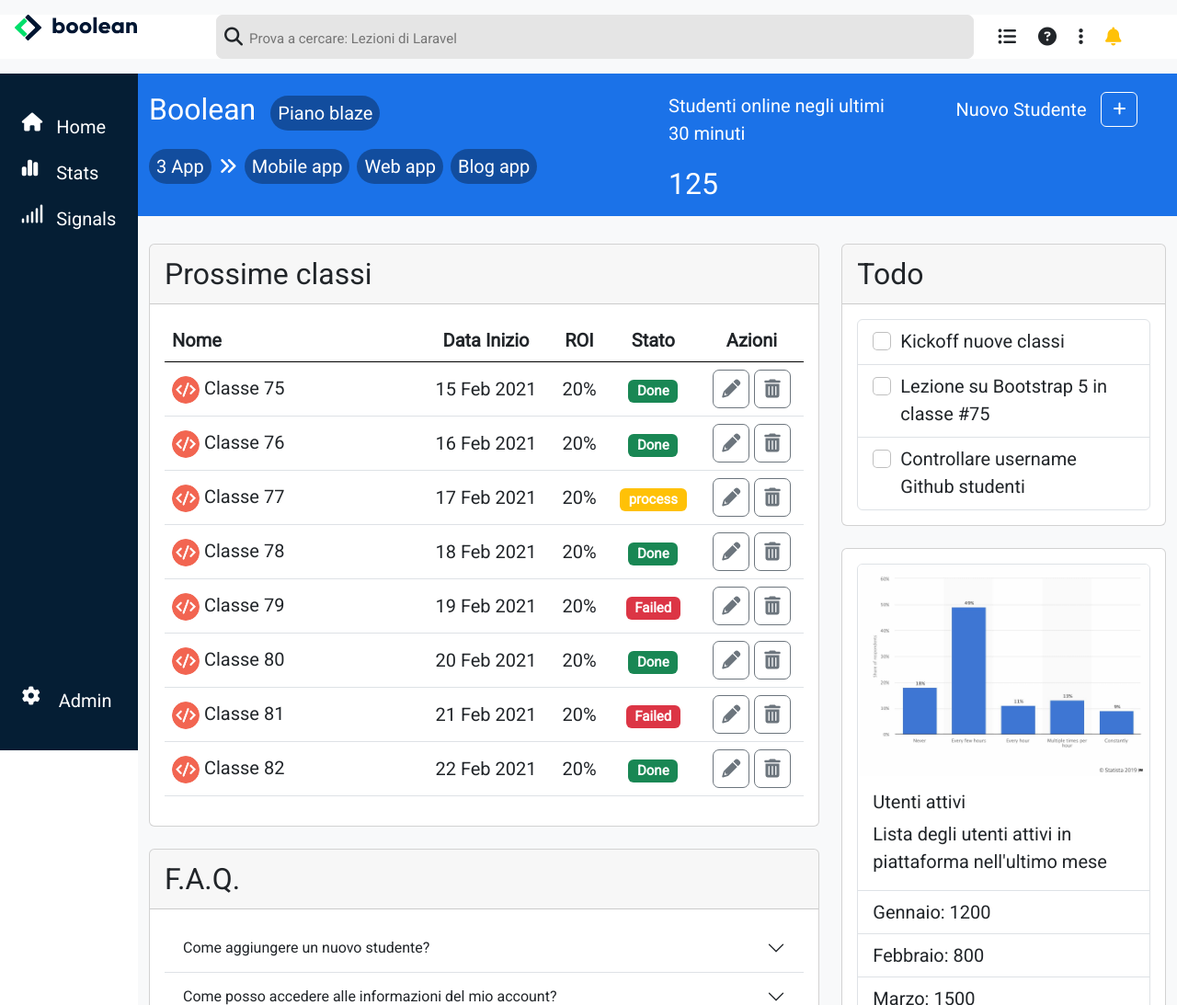
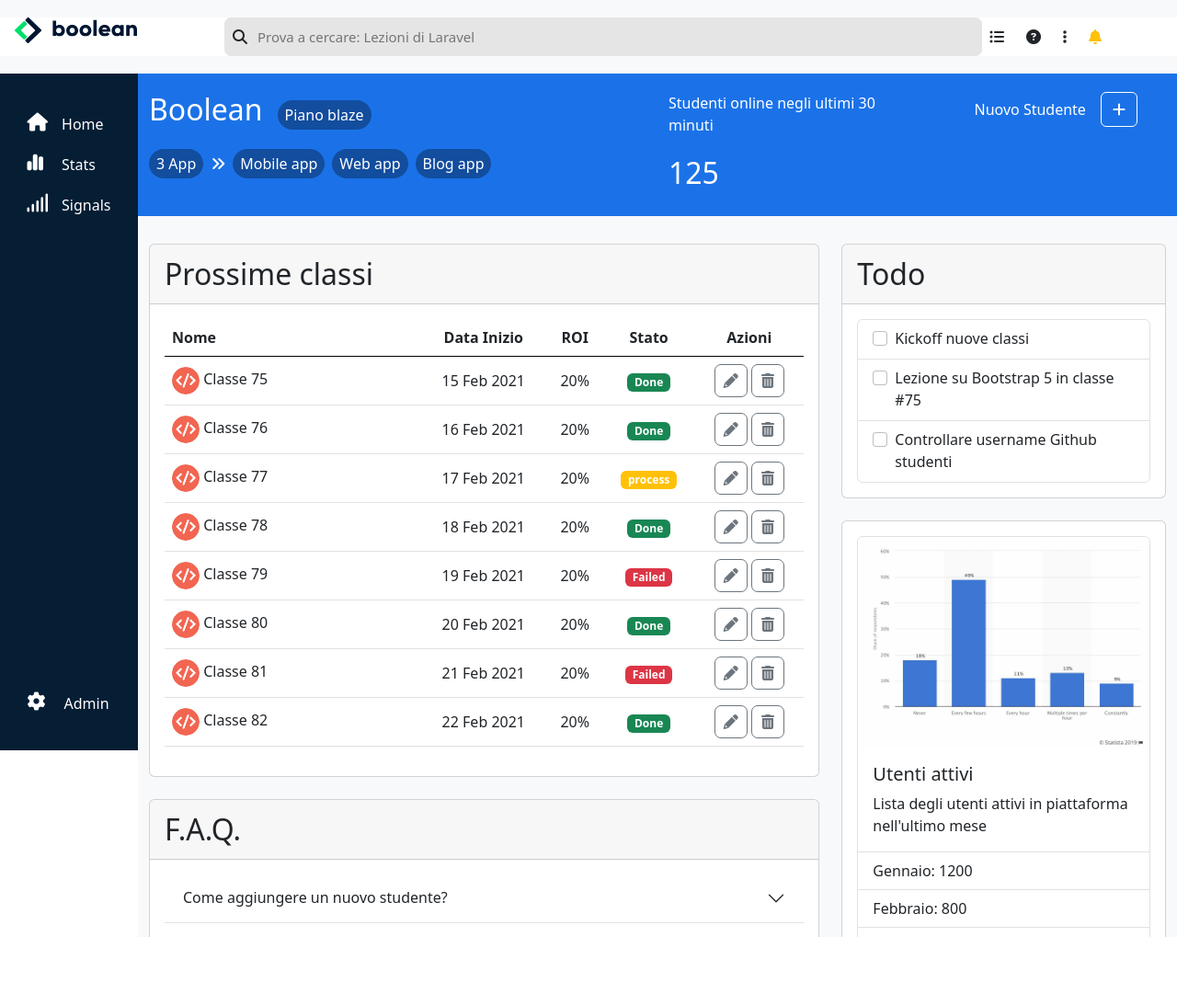
Before and after one commit to Reagonfly/html-css-bootstrap-dashboard, a plain HTML site: page index.html in a window 1280 px wide. Shown: the whole page at 92% size. After the commit the page ends 1019 px from the top, so only its background shows below. Drawn offline with nearby package versions, Linux system fonts and the light colour scheme.

Commit message:
definition

```diff
--- a/css/style.css
+++ b/css/style.css
@@ -4,13 +4,14 @@
     box-sizing: border-box;
 }
 
-body {
-    font-family: 'Roboto', sans-serif;
-    font-size: 20px;
-  }
+html{
+    -moz-text-size-adjust: none;
+    -webkit-text-size-adjust: none;
+    text-size-adjust: none;
+}
 
-.underline-none{
-    text-decoration: none;
+body{
+    font-family: 'Roboto';
 }
 
 header{
@@ -26,6 +27,11 @@ header{
 
 header .logo-mobile{
     width: 50px;
+}
+
+header .row{
+    padding-right: auto;
+    padding-left: auto;
 }
 
 header a{
@@ -165,6 +171,10 @@ aside a:hover{
     border: 1px solid #1b72e8;
 }
 
+.txt-under-none{
+    text-decoration: none;
+}
+
 #top-bar .offcanvas .save-button:hover{
     background-color: #0d6efd;
 }
@@ -227,7 +237,7 @@ aside a:hover{
 }
 
 .pad-left-30{
-    padding-left: 30px;
+    padding-left: 50px;
 }
 
 @media screen and (min-width: 768px){
--- a/index.html
+++ b/index.html
@@ -1,15 +1,16 @@
 <!DOCTYPE html>
 <html lang="en">
 <head>
+    <!--bootstrap and fontawesome and js-->
     <meta charset="UTF-8">
     <meta http-equiv="X-UA-Compatible" content="IE=edge">
     <meta name="viewport" content="width=device-width, initial-scale=1.0">
-    <!-- CSS only -->
+    <title>Dashboard Bootstrap</title>
+    <link rel="stylesheet" href="./css/style.css">
+    <link rel="stylesheet" href="https://cdnjs.cloudflare.com/ajax/libs/font-awesome/6.2.1/css/all.min.css" integrity="sha512-MV7K8+y+gLIBoVD59lQIYicR65iaqukzvf/nwasF0nqhPay5w/9lJmVM2hMDcnK1OnMGCdVK+iQrJ7lzPJQd1w==" crossorigin="anonymous" referrerpolicy="no-referrer" />
     <link href="https://cdn.jsdelivr.net/npm/bootstrap@5.2.2/dist/css/bootstrap.min.css" rel="stylesheet" integrity="sha384-Zenh87qX5JnK2Jl0vWa8Ck2rdkQ2Bzep5IDxbcnCeuOxjzrPF/et3URy9Bv1WTRi" crossorigin="anonymous">
-    <link rel="stylesheet" href="https://cdnjs.cloudflare.com/ajax/libs/font-awesome/6.2.1/css/all.min.css" integrity="sha512-MV7K8+y+gLIBoVD59lQIYicR65iaqukzvf/nwasF0nqhPay5w/9lJmVM2hMDcnK1OnMGCdVK+iQrJ7lzPJQd1w==" crossorigin="anonymous" referrerpolicy="no-referrer" />
-    <link href='http://fonts.googleapis.com/css?family=Roboto' rel='stylesheet' type='text/css'>
-    <link rel="stylesheet" href="./css/style.css">
-    <title>html-css-bootstrap-dashboard</title>
+    <link href='https://fonts.googleapis.com/css?family=Roboto' rel='stylesheet'>
+    <script src="https://cdn.jsdelivr.net/npm/bootstrap@5.2.2/dist/js/bootstrap.bundle.min.js" integrity="sha384-OERcA2EqjJCMA+/3y+gxIOqMEjwtxJY7qPCqsdltbNJuaOe923+mo//f6V8Qbsw3" crossorigin="anonymous"></script>
 </head>
 <body>
     <header>
@@ -25,7 +26,7 @@
                         <input type="search" class="input-search py-2 pe-1 w-100" placeholder="Prova a cercare: Lezioni di Laravel">
                     </div>
                 </div>
-                    <div class="col d-flex pad-left-30">
+                <div class="col d-flex pad-left-50">
                     <ul class="navbar-nav flex-row align-items-center me-auto justify-content-between">
                         <li class="nav-item d-none d-lg-block">
                             <a class="nav-link active" aria-current="page" href="#"><i class="fa-solid fa-list-ul"></i></a>
@@ -51,6 +52,8 @@
             </div>
         </nav>
     </header>
+
+    <!--Main Topbar-->
 
     <div class="container-out-vh">
         <main class="d-flex">
@@ -181,17 +184,17 @@
                             <div class="my-card d-flex flex-column">
                                 <div class="d-flex align-items-baseline mb-3">
                                     <h2 class="fs-2 text-white me-3">Boolean</h2>
-                                        <a class="topbar-link d-inline-block text-white underline-none px-2 py-1 rounded-pill" href="#">Piano blaze</a>
+                                    <a class="topbar-link d-inline-block text-white txt-under-none px-2 py-1 rounded-pill" href="#">Piano blaze</a>
                                 </div>
                                 <div class="d-flex align-items-baseline">
-                                        <a class="topbar-link me-2 d-inline-block text-white underline-none px-2 py-1 rounded-pill" href="#">3 App</a>
+                                    <a class="topbar-link me-2 d-inline-block text-white txt-under-none px-2 py-1 rounded-pill" href="#">3 App</a>
                                     <div class="me-2"><i class="fa-solid fa-angles-right text-white"></i></div>
                                     <div class="my-dropdown">
-                                            <button class="topbar-link d-inline-block d-lg-none text-white underline-none px-2 py-1 rounded-circle"><i class="fa-solid fa-plus"></i></button>
+                                        <button class="topbar-link d-inline-block d-lg-none text-white txt-under-none px-2 py-1 rounded-circle"><i class="fa-solid fa-plus"></i></button>
                                         <ul class="my-dropdown-content">
-                                                <li><a class="topbar-link me-2 d-inline-block text-white underline-none px-2 py-1 rounded-pill" href="#">Mobile app</a></li>
-                                                <li><a class="topbar-link me-2 d-inline-block text-white underline-none px-2 py-1 rounded-pill" href="#">Web app</a></li>
-                                                <li><a class="topbar-link d-inline-block text-white underline-none px-2 py-1 rounded-pill" href="#">Blog app</a></li>
+                                            <li><a class="topbar-link me-2 d-inline-block text-white txt-under-none px-2 py-1 rounded-pill" href="#">Mobile app</a></li>
+                                            <li><a class="topbar-link me-2 d-inline-block text-white txt-under-none px-2 py-1 rounded-pill" href="#">Web app</a></li>
+                                            <li><a class="topbar-link d-inline-block text-white txt-under-none px-2 py-1 rounded-pill" href="#">Blog app</a></li>
                                         </ul>
                                     </div>
                                 </div>
@@ -207,7 +210,7 @@
                 </div>
             </section>
 
-
+            <!--Sidebar-->
 
             <aside>
                 <div class="my-container h-100">
@@ -216,19 +219,19 @@
                             <div class="my-card">
                                 <ul>
                                     <li class="mb-2">
-                                            <a class="underline-none text-white d-flex p-2 pb-1" href="#">
+                                        <a class="txt-under-none text-white d-flex p-2 pb-1" href="#">
                                             <i class="fa-solid fa-house fs-5 text-white"></i>
                                             <span class="text-white d-none d-lg-block">Home</span>
                                         </a>
                                     </li>
                                     <li class="mb-2">
-                                            <a class="underline-none text-white d-flex p-2 pb-1" href="#">
+                                        <a class="txt-under-none text-white d-flex p-2 pb-1" href="#">
                                             <i class="fa-solid fa-chart-simple fs-5 text-white"></i>
                                             <span class="text-white d-none d-lg-block">Stats</span>
                                         </a>
                                     </li>
                                     <li class="mb-0">
-                                            <a class="underline-none text-white d-flex p-2 pb-1" href="#">
+                                        <a class="txt-under-none text-white d-flex p-2 pb-1" href="#">
                                             <i class="fa-solid fa-signal fs-5 text-white"></i>
                                             <span class="text-white d-none d-lg-block">Signals</span>
                                         </a>
@@ -236,9 +239,9 @@
                                 </ul>
                             </div>
                         </div>
-                            <div class="mycol-down">
+                        <div class="my-col-down">
                             <div class="my-card">
-                                    <a class="underline-none text-white d-flex p-2 pb-1" href="#">
+                                <a class="txt-under-none text-white d-flex p-2 pb-1" href="#">
                                     <i class="fa-solid fa-gear fs-5 text-white"></i>
                                     <span class="text-white d-none d-lg-block">Admin</span>
                                 </a>
@@ -248,7 +251,7 @@
                 </div>
             </aside>
 
-
+            <!--Core-->
 
             <section id="main-content">
                 <div class="container-fluid">
@@ -401,14 +404,13 @@
                                                 </button>
                                             </h2>
                                             <div id="flush-collapseTwo" class="accordion-collapse collapse" aria-labelledby="flush-headingTwo" data-bs-parent="#accordionFlushExample">
-                                                    <div class="accordion-body">Lorem ipsum dolor sit amet consectetur adipisicing elit. Ratione, repudiandae atque! Suscipit molestias obcaecati a harum aliquam dolore, illo asperiores unde deserunt perspiciatis dolor labore natus enim, repudiandae, dolorum voluptates.</div>
+                                                <div class="accordion-body">Lorem ipsum dolor sit amet consectetur adipisicing elit.</div>
                                             </div>
                                         </div>
                                         <div class="accordion-item">
                                             <h2 class="accordion-header" id="flush-headingThree">
                                                 <button class="accordion-button collapsed" type="button" data-bs-toggle="collapse" data-bs-target="#flush-collapseThree" aria-expanded="false" aria-controls="flush-collapseThree">
-                                                    Lorem ipsum dolor sit amet, consectetur adipisicing elit. Repudiandae corporis placeat error doloribus accusamus ipsa id totam veritatis repellendus soluta eos nulla sunt voluptate ea consequuntur, sed eius deleniti culpa?
-                                                    </button>
+                                                Lorem ipsum dolor sit amet, consectetur adipisicing elit. Repudiandae corporis placeat error doloribus accusamus</button>
                                             </h2>
                                             <div id="flush-collapseThree" class="accordion-collapse collapse" aria-labelledby="flush-headingThree" data-bs-parent="#accordionFlushExample">
                                                 <div class="accordion-body">Lorem ipsum dolor sit amet consectetur adipisicing elit. Maiores harum dolorum nostrum facilis, quae architecto deleniti quam quos est quaerat ea, distinctio numquam ipsam libero, sit magni? Facere, magni quae?</div>
@@ -477,8 +479,7 @@
             </section>
         </main>
     </div>
+<!-- JavaScript Bundle with Popper -->
 
-        <!-- JavaScript Bundle with Popper -->
-        <script src="https://cdn.jsdelivr.net/npm/bootstrap@5.2.2/dist/js/bootstrap.bundle.min.js" integrity="sha384-OERcA2EqjJCMA+/3y+gxIOqMEjwtxJY7qPCqsdltbNJuaOe923+mo//f6V8Qbsw3" crossorigin="anonymous"></script>
 </body>
 </html>
```
Lines whose indentation alone changed are shown as unchanged.
